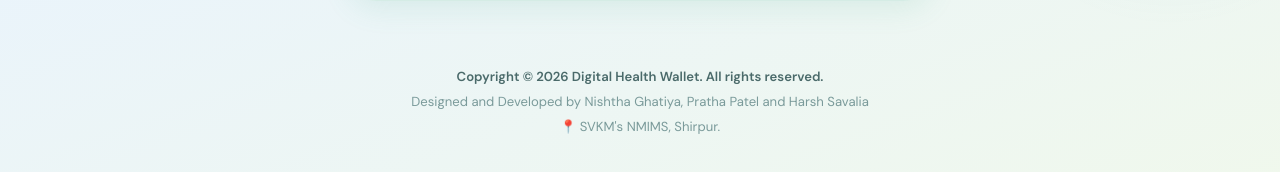
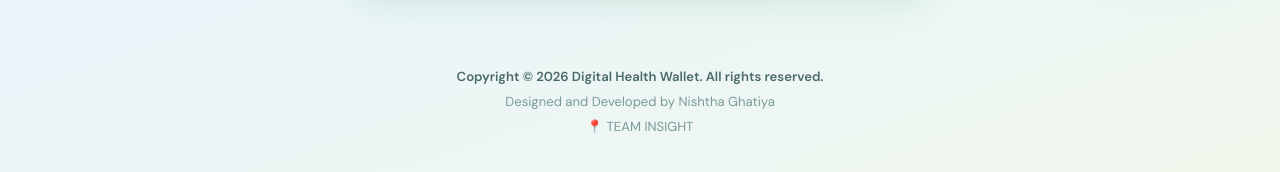
Before and after one commit to nishtha-212/Seva-Health---Digital-Health-Wallet-System-, a website: page add_record.html in a window 1280 px wide. Shown: the part 852-1024 px from the top of the page. Drawn offline with nearby package versions, Linux system fonts and the light colour scheme; sample sign-in values are in the browser's storage.

Commit message:
Update footer credits in add_record.html

```diff
--- a/add_record.html
+++ b/add_record.html
@@ -173,8 +173,8 @@
 
   <footer>
     <b>Copyright © 2026 Digital Health Wallet. All rights reserved.</b><br>
-    Designed and Developed by Nishtha Ghatiya, Pratha Patel and Harsh Savalia<br>
-    📍 SVKM's NMIMS, Shirpur.
+    Designed and Developed by Nishtha Ghatiya<br>
+    📍 TEAM INSIGHT
   </footer>
 
 </body>
```
